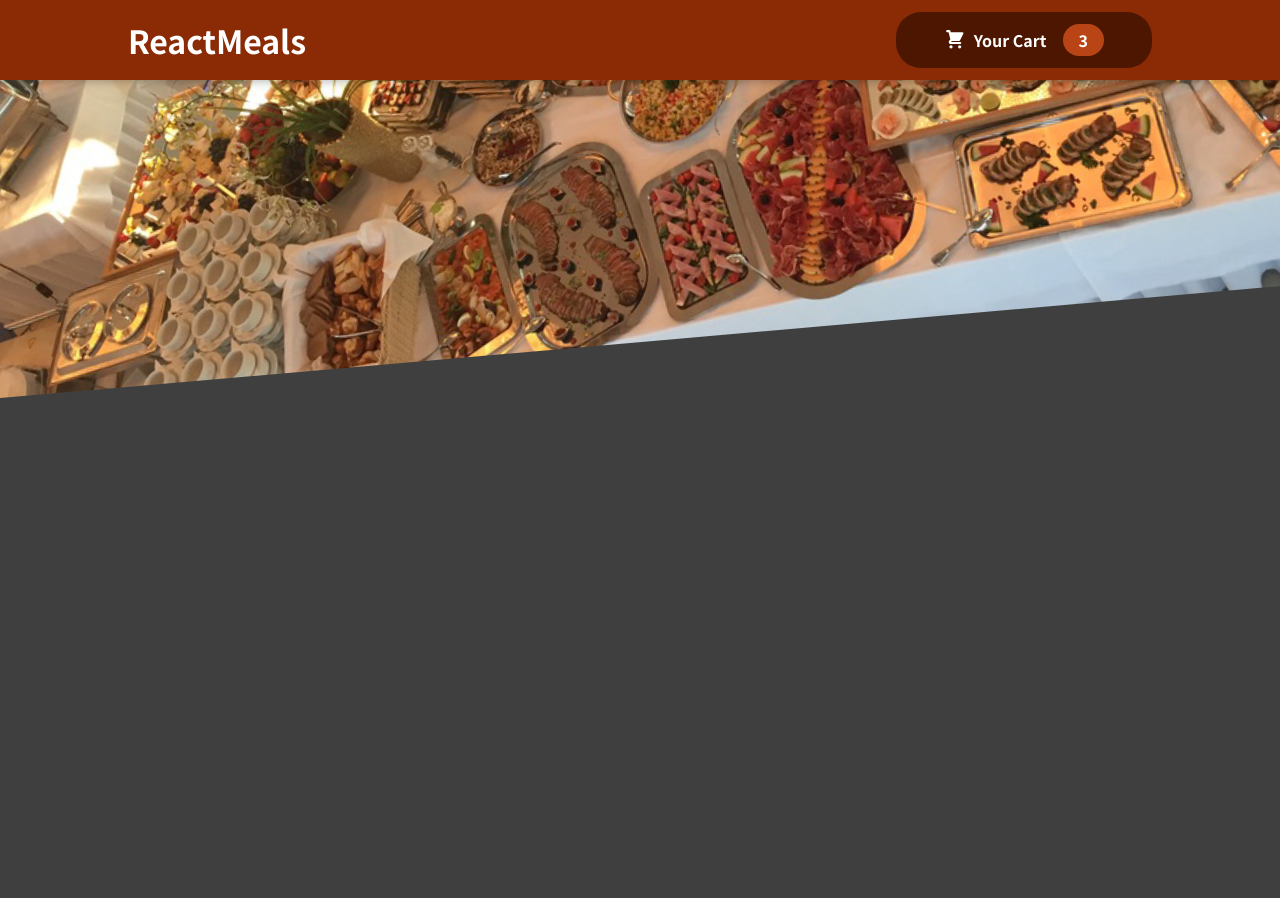
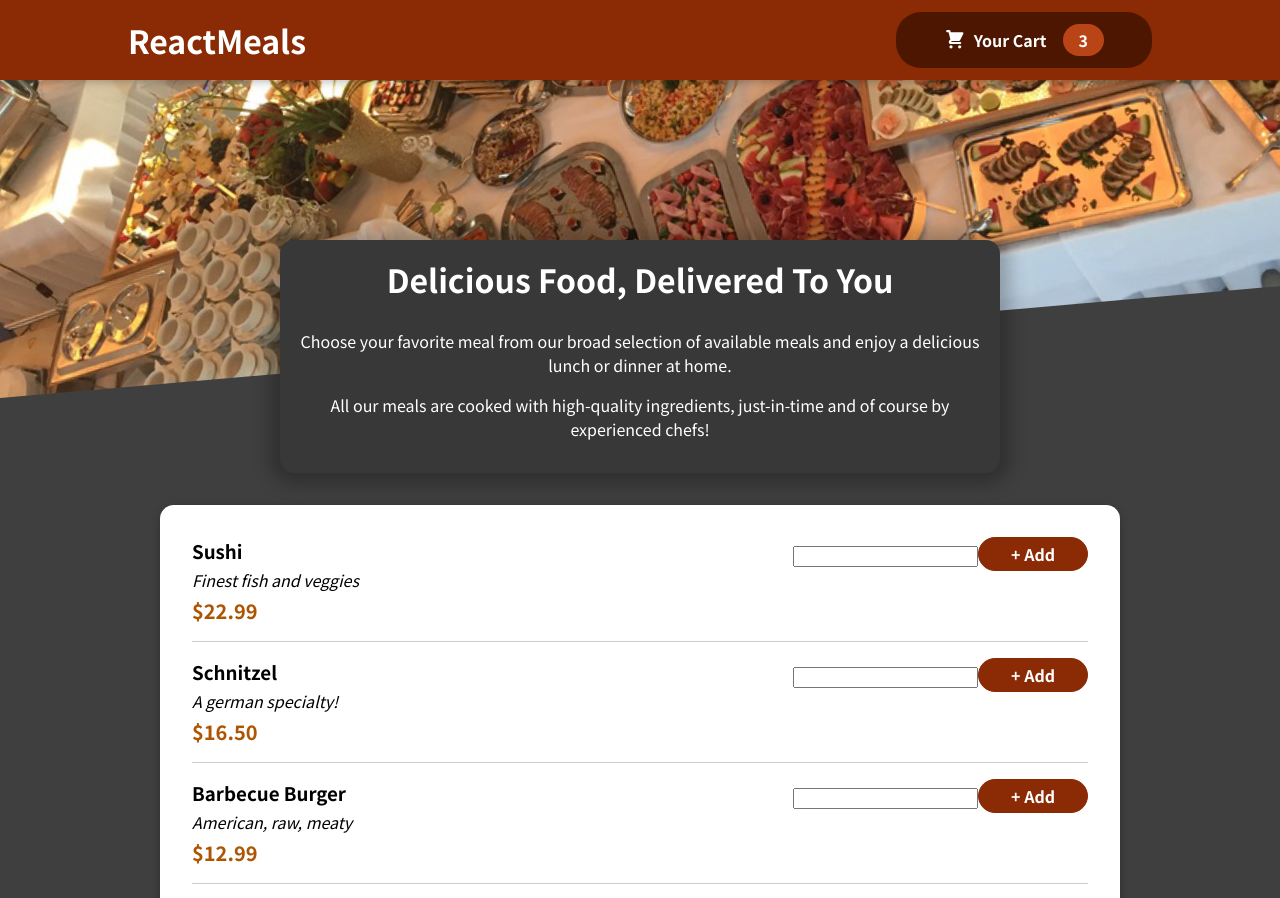
Before and after one commit to itanglishdev/dummy-order-food-app, a React (Create React App) app: page / in a window 1280 px wide. Shown: the top 898 px of the page. Before the commit the page ends 800 px from the top, so only its background shows below. Built offline with nearby package versions, Linux system fonts and the light colour scheme.

Commit message:
AvailableMeals MealSummary and Meals components added

```diff
--- a/src/App.js
+++ b/src/App.js
@@ -1,11 +1,15 @@
 import { Fragment } from "react";
 import Header from "./components/layout/Header";
+import Meals from "./components/meals/Meals";
 
 
 function App() {
   return (
     <Fragment>
       <Header/>
+      <main>
+        <Meals/>
+      </main>
     </Fragment>
   );
 }
--- /dev/null
+++ b/src/components/UI/Card.js
@@ -0,0 +1,12 @@
+import classes from './Card.module.css'
+
+const Card = (props) => {
+    return (
+        <div className={classes.card}>
+            {props.children}
+
+        </div>
+     );
+}
+
+export default Card;
--- /dev/null
+++ b/src/components/UI/Card.module.css
@@ -0,0 +1,6 @@
+.card {
+    padding: 1rem;
+    box-shadow: 0 2px 8px rgba(0, 0, 0, 0.25);
+    border-radius: 14px;
+    background-color: white;
+  }
--- a/src/components/meals/AvailableMeals.js
+++ b/src/components/meals/AvailableMeals.js
@@ -1,8 +1,53 @@
 import React from 'react'
+import classes from './AvailableMeals.module.css'
+import Card from '../UI/Card'
+import MealItem from './mealItem/MealItem';
+
+const DUMMY_MEALS = [
+  {
+    id: 'm1',
+    name: 'Sushi',
+    description: 'Finest fish and veggies',
+    price: 22.99,
+  },
+  {
+    id: 'm2',
+    name: 'Schnitzel',
+    description: 'A german specialty!',
+    price: 16.5,
+  },
+  {
+    id: 'm3',
+    name: 'Barbecue Burger',
+    description: 'American, raw, meaty',
+    price: 12.99,
+  },
+  {
+    id: 'm4',
+    name: 'Green Bowl',
+    description: 'Healthy...and green...',
+    price: 18.99,
+  },
+];
 
 const AvailableMeals = () => {
+
+  const mealsList = DUMMY_MEALS.map(meal =>
+  <MealItem
+    key={meal.id}
+    name={meal.name}
+    description={meal.description}
+    price={meal.price
+  }/> )
+
   return (
-    <div>AvailableMeals</div>
+    <section className={classes.meals}>
+      <Card>
+       <ul>{mealsList}</ul>
+      </Card>
+    </section>
+
+
   )
 }
 
--- /dev/null
+++ b/src/components/meals/AvailableMeals.module.css
@@ -0,0 +1,24 @@
+.meals {
+    max-width: 60rem;
+    width: 90%;
+    margin: 2rem auto;
+    animation: meals-appear 1s ease-out forwards;
+  }
+
+  .meals ul {
+    list-style: none;
+    margin: 0;
+    padding: 0;
+  }
+
+  @keyframes meals-appear {
+    from {
+      opacity: 0;
+      transform: translateY(3rem);
+    }
+
+    to {
+      opacity: 1;
+      transform: translateY(0);
+    }
+  }
--- a/src/components/meals/Meals.js
+++ b/src/components/meals/Meals.js
@@ -1,8 +1,13 @@
-import React from 'react'
+import MealsSummary from './MealsSummary'
+import AvailableMeals from './AvailableMeals'
+import { Fragment } from 'react'
 
 const Meals = () => {
   return (
-    <div>Meals</div>
+    <Fragment>
+      <MealsSummary/>
+      <AvailableMeals/>
+    </Fragment>
   )
 }
 
--- /dev/null
+++ b/src/components/meals/mealItem/MealItem.js
@@ -0,0 +1,21 @@
+import classes from './MealItem.module.css'
+import MealItemForm from './MealItemForm';
+
+const MealItem  = (props) => {
+const price = `$${props.price.toFixed(2)}`
+
+    return (
+
+        <li className={classes.meal}>
+            <div><h3>{props.name}</h3>
+                <div className={classes.description}>{props.description}</div>
+                <div className={classes.price}>{price}</div>
+            </div>
+            <div>
+                <MealItemForm/>
+            </div>
+        </li>
+     );
+}
+
+export default MealItem ;
--- /dev/null
+++ b/src/components/meals/mealItem/MealItem.module.css
@@ -0,0 +1,24 @@
+
+
+.meal {
+    display: flex;
+    justify-content: space-between;
+    margin: 1rem;
+    padding-bottom: 1rem;
+    border-bottom: 1px solid #ccc;
+  }
+
+  .meal h3 {
+    margin: 0 0 0.25rem 0;
+  }
+
+  .description {
+    font-style: italic;
+  }
+
+  .price {
+    margin-top: 0.25rem;
+    font-weight: bold;
+    color: #ad5502;
+    font-size: 1.25rem;
+  }
--- /dev/null
+++ b/src/components/meals/mealItem/MealItemForm.js
@@ -0,0 +1,14 @@
+import classes from './MealItemForm.module.css'
+
+
+const MealItemForm = (props) => {
+    return (
+        <form className={classes.form}>
+            <input/>
+            <button>+ Add</button>
+
+        </form>
+      );
+}
+
+export default MealItemForm;
--- /dev/null
+++ b/src/components/meals/mealItem/MealItemForm.module.css
@@ -0,0 +1,20 @@
+.form {
+    text-align: right;
+  }
+
+  .form button {
+    font: inherit;
+    cursor: pointer;
+    background-color: #8a2b06;
+    border: 1px solid #8a2b06;
+    color: white;
+    padding: 0.25rem 2rem;
+    border-radius: 20px;
+    font-weight: bold;
+  }
+
+  .form button:hover,
+  .form button:active {
+    background-color: #641e03;
+    border-color: #641e03;
+  }
```
Also changed, not shown: src/components/meals/MealsSummary.js (renamed from src/components/meals/MealSummary.js), src/components/meals/MealsSummary.module.css (renamed from src/components/meals/MealSummary.module.css).
